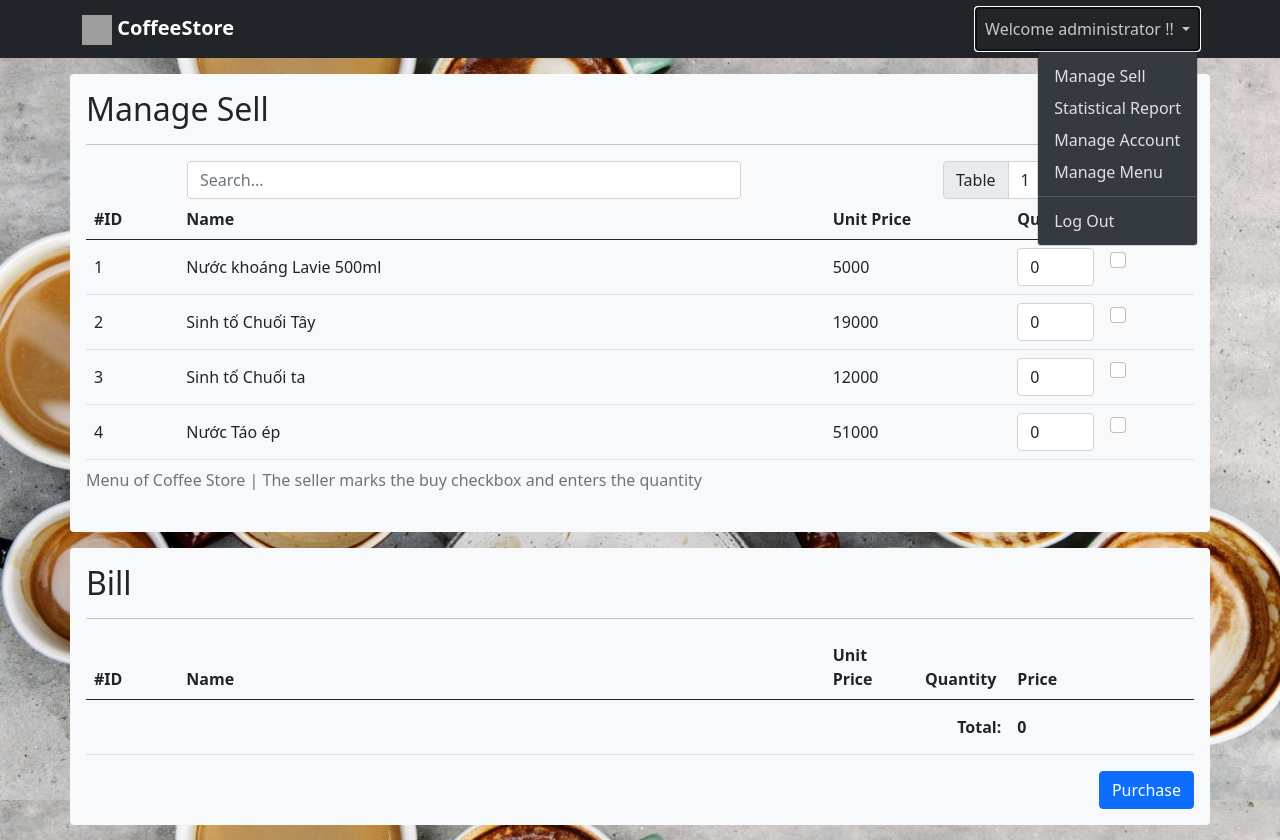
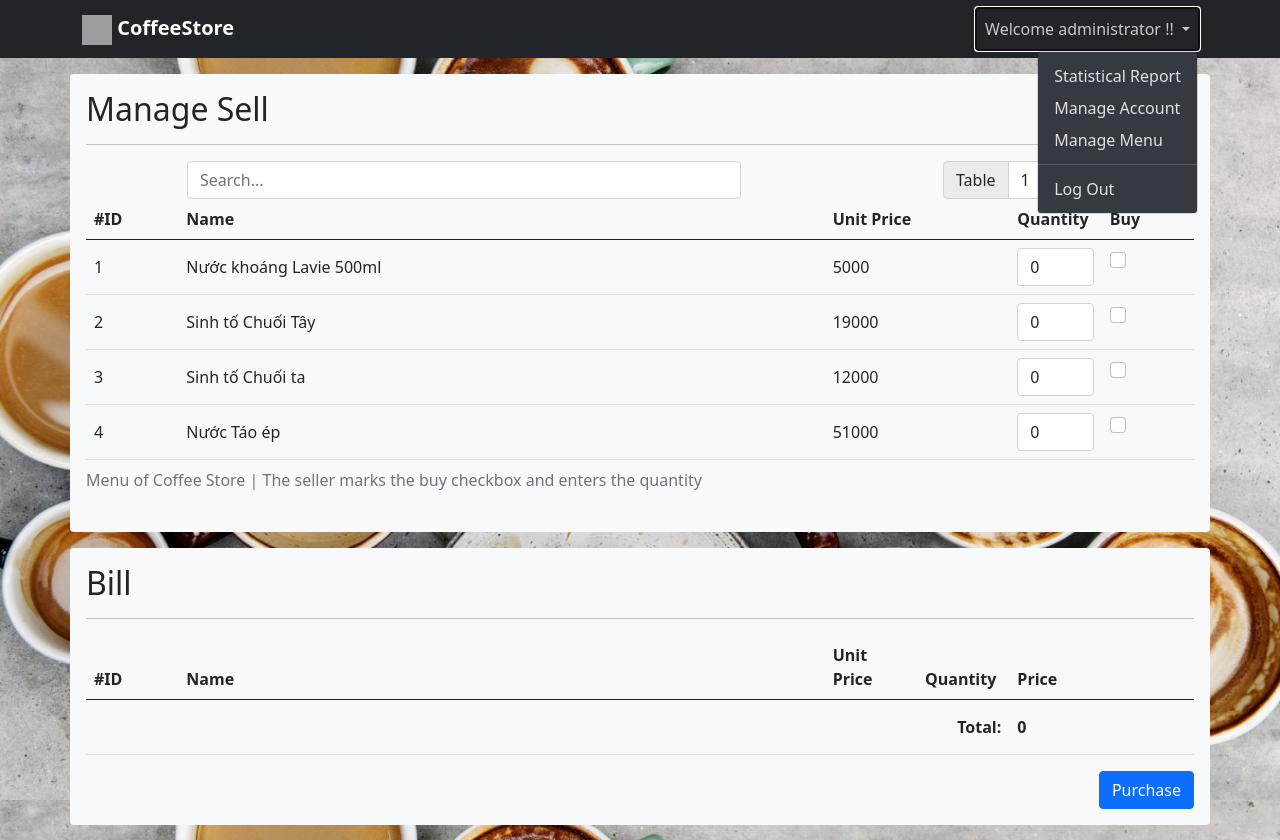
Before and after one commit to tranlongvu138/CNPM-PMQLQuanCaPhe, a PHP site: page /views/manage-sell.php in a window 1280 px wide, after a click that opens the changed part. Shown: the top 840 px of the page. Run offline with PHP 8.4, Linux system fonts and the light colour scheme; a user stored in the database is signed in; data comes from the database, SQL or seed files in the repository; some libraries are stand-ins or nearby versions; grey boxes are pictures that could not be loaded.

Commit message:
fix error

```diff
--- a/controlers/manage-sell.php
+++ b/controlers/manage-sell.php
@@ -17,8 +17,10 @@ if (isset($_POST['Purchase'])) {
     if ($sqlBillDetail != "") {
         $total = $_POST['total'];
         $table = $_POST['table'];
-        $sqlquery = "START TRANSACTION; SET @empl_id = (SELECT `empl_id` from `employees` WHERE `user_id` = " . $_SESSION['logined'] . ");
-                    INSERT INTO `bills` (`total`, `table_id`, `empl_id`) VALUES ($total, $table, @empl_id); SET @bill_id = LAST_INSERT_ID(); " . $sqlBillDetail . "COMMIT;";
+        $sqlquery = "START TRANSACTION;
+                    SET @empl_id = (SELECT `empl_id` from `employees` WHERE `user_id` = " . $_SESSION['logined'] . ");
+                    INSERT INTO `bills` (`total`, `table_id`, `empl_id`) VALUES ($total, $table, @empl_id);
+                    SET @bill_id = LAST_INSERT_ID(); $sqlBillDetail COMMIT;";
         $db = new Database();
         $query = mysqli_multi_query($db->conn, $sqlquery);
         if ($query) {
--- a/views/homepage.php
+++ b/views/homepage.php
@@ -20,8 +20,9 @@
         <div class="d-grid gap-2 col-6 col-md-3 col-xl-2 my-auto mx-auto">
             <?php if (isset($_SESSION["logined"])) {
                 echo Ctrl_Main::getPermisson(); ?>
+                <?php if (Ctrl_Main::getPermisson() == '1') { ?>
                 <a class="h1 fw-bold btn btn-lg btn-success shadow my-3" href="/CoffeeStore/views/manage-sell.php" role="button">Manage Sell</a>
-                <?php if (Ctrl_Main::getPermisson() == '0') { ?>
+                <?php } else { ?>
                     <a class="h1 fw-bold btn btn-lg btn-primary shadow my-3" href="/CoffeeStore/views/statistical-report.php" role="button">Statistical Report</a>
                     <a class="h1 fw-bold btn btn-lg btn-danger shadow my-3" href="/CoffeeStore/views/manage-accounts.php" role="button">Manage Accounts</a>
                     <a class="h1 fw-bold btn btn-lg btn-warning shadow my-3" href="/CoffeeStore/views/manage-menu.php" role="button">Manage Menu</a>
--- a/views/manage-sell.php
+++ b/views/manage-sell.php
@@ -1,4 +1,4 @@
-<?php include_once('../controlers/manage-sell.php'); ?>
+<?php include('../controlers/manage-sell.php'); ?>
 <!DOCTYPE html>
 <html lang="en">
 
--- a/views/nav-bar.php
+++ b/views/nav-bar.php
@@ -28,14 +28,14 @@ if (isset($_POST['Logout'])) {
                             Welcome <?php echo $logined[0]; ?> !!
                         </a>
                         <ul class="dropdown-menu dropdown-menu-dark dropdown-menu-end" aria-labelledby="navbarDropdown">
+                            <?php if ($logined[1] == 1) { ?>
                             <li><a class='dropdown-item' href='/CoffeeStore/views/manage-sell.php'>Manage Sell</a></li>
-                            <?php if ($logined[1] == 0) {
-                                echo "<li><a class='dropdown-item' href='/CoffeeStore/views/statistical-report.php'>Statistical Report</a></li>";
-                                echo "<li><a class='dropdown-item' href='/CoffeeStore/views/manage-accounts.php'>Manage Account</a></li>";
-                                echo "<li><a class='dropdown-item' href='/CoffeeStore/views/manage-menu.php'>Manage Menu</a></li>";
-                                echo "<hr class='dropdown-divider'>";
-                            }
-                            ?>
+                            <?php } else { ?>
+                                <li><a class='dropdown-item' href='/CoffeeStore/views/statistical-report.php'>Statistical Report</a></li>
+                                <li><a class='dropdown-item' href='/CoffeeStore/views/manage-accounts.php'>Manage Account</a></li>
+                                <li><a class='dropdown-item' href='/CoffeeStore/views/manage-menu.php'>Manage Menu</a></li>
+                                <hr class='dropdown-divider'>
+                            <?php } ?>
                             <form method="POST" action="../views/nav-bar.php">
                                 <input class="btn btn-link dropdown-item" type="submit" name="Logout" value="Log Out" />
                             </form>
```
